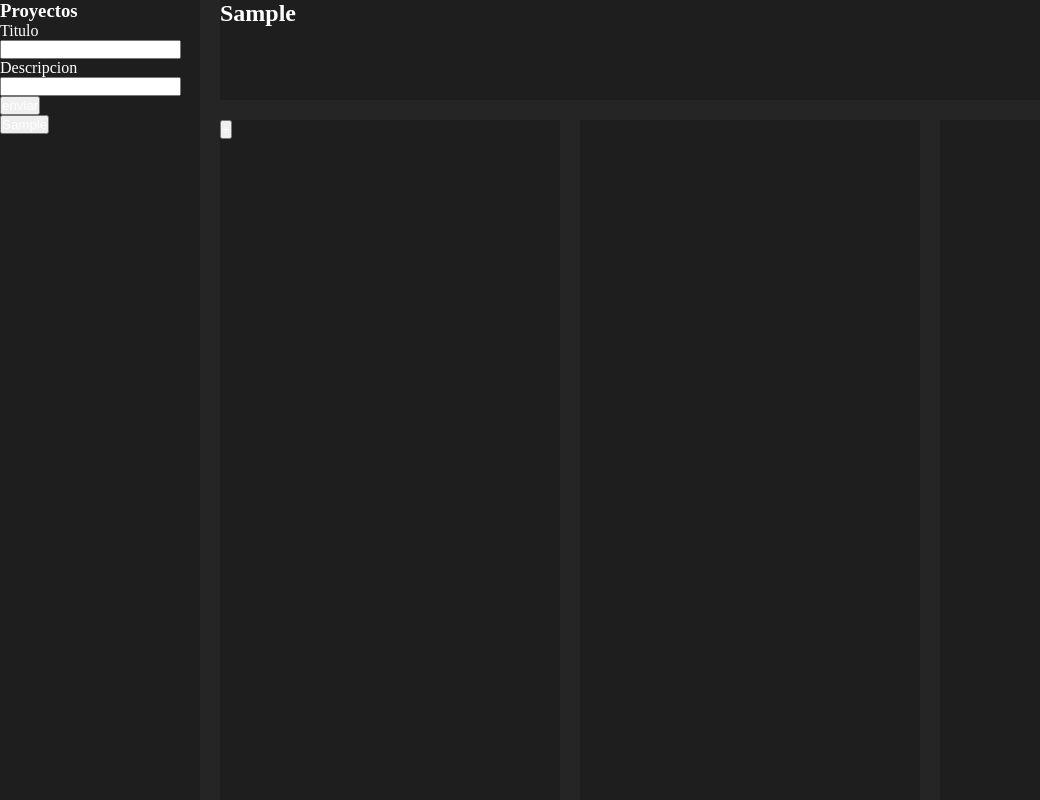
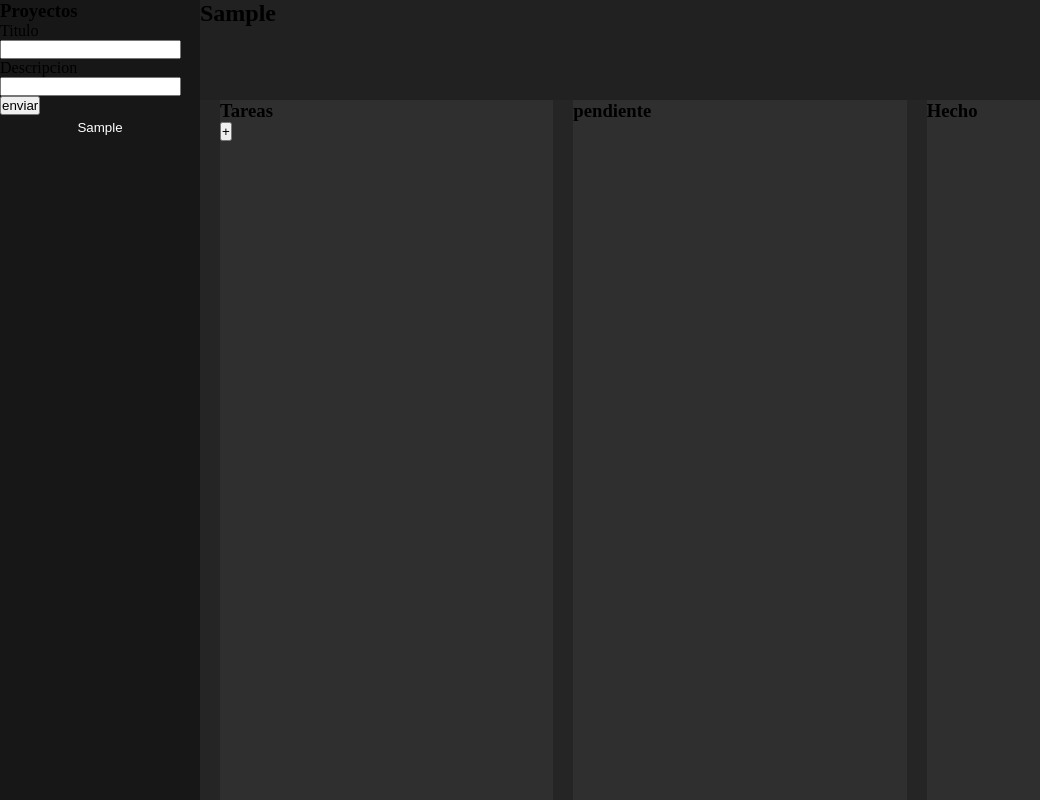
Before and after one commit to RomanPonce/management-projects, a website built with webpack: page src/template.html in a window 1280 px wide. Both pictures are taken after typing "Sample", "Sample" into the empty fields and a click on the button "enviar". Shown: the whole page, without its empty margins (0-1040 px from the left). Built offline with nearby package versions, Linux system fonts and the light colour scheme.

Commit message:
Voy a tratar de separar todo en mas modulos

```diff
--- a/src/js/css/btnShowOrHide.css
+++ b/src/js/css/btnShowOrHide.css
@@ -2,7 +2,6 @@
   display: flex;
   flex-direction: column;
 }
-
 .hide {
   display: none;
 }
--- a/src/js/css/style.css
+++ b/src/js/css/style.css
@@ -2,10 +2,10 @@
   margin: 0;
   padding: 0;
   box-sizing: border-box;
-  color:white;
+  color:black;
 }
 :root {
-  --bg-color: #1e1e1e;
+  --bg-color: #171717;
 }
 
 #container {
@@ -14,7 +14,6 @@
   background-color: #252526;
   display: grid;
   grid-template: 100px 1fr / 200px repeat(3,1fr);
-  gap: 20px;
   grid-template-areas:
           "aside header header header"
           "aside task task task"
@@ -25,10 +24,11 @@
   flex-wrap: nowrap;
   flex-grow: 1;
 }
-header,aside,.pendiente,.haciendo,.hecho{
+aside{
   background-color: var(--bg-color);
 }
 header{
+  background-color: #212121;
   grid-area: header;
 }
 aside{
@@ -41,10 +41,34 @@ aside{
   flex-wrap: nowrap;
   flex-grow: 1;
   gap: 20px;
+  padding: 0 20px ;
 }
 
-.pendiente,.haciendo,.hecho{
+.todo,.pendiente,.hecho{
+  background-color: #2f2f2f;
   flex-grow: 1;
   flex-shrink: 1;
   flex-basis: 0;
 }
+
+/* Botontes */
+
+ul{
+  & :hover{
+    background-color: #2f2f2f;
+  }
+  & li {
+    display: flex;
+    padding: 5px 0;
+    & button {
+    width: 100%;
+    color: white;
+    background-color: transparent;
+    border: none;
+    }
+    & :hover {
+    cursor: pointer;
+    }
+  }
+
+}
--- a/src/js/functions/CreateSeccion.js
+++ b/src/js/functions/CreateSeccion.js
@@ -8,22 +8,29 @@ export default function createSeccion() {
 }
 
 function taskSeccionElements(){
-  const addedTask = document.createElement("div")
+  const tituloToDo = document.createElement("h3")
+  const addedToDo = document.createElement("div")
+  const todo = document.createElement("div")
+  const tituloPendiente = document.createElement("h3")
   const pendiente = document.createElement("div")
-  const haciendo = document.createElement("div")
+  const tituloHecho = document.createElement("h3")
   const hecho = document.createElement("div")
 
-  addedTask.id = "added-task"
-  pendiente.appendChild(addedTask)
+  addedToDo.id = "added-task"
+  tituloToDo.textContent = "Tareas"
+  tituloPendiente.textContent = "pendiente"
+  tituloHecho.textContent = "Hecho"
 
+  todo.appendChild(tituloToDo)
+  todo.appendChild(addedToDo)
+  pendiente.appendChild(tituloPendiente)
+  hecho.appendChild(tituloHecho)
 
+  todo.classList.add("todo")
   pendiente.classList.add("pendiente")
-  pendiente.classList.add("item")
-
-  haciendo.classList.add("haciendo")
   hecho.classList.add("hecho")
 
-  return [ pendiente, haciendo, hecho ]
+  return [ todo, pendiente, hecho ]
 }
 
 function appendTaskSeccion(pendiente, haciendo, hecho){
--- a/src/js/functions/addTaskBotton.js
+++ b/src/js/functions/addTaskBotton.js
@@ -2,39 +2,33 @@ export default function addTaskBotton(){
     const btn = document.createElement("button");
     btn.id = "show-form-task"
     btn.textContent = "+";
-    document.querySelector(".pendiente").appendChild(btn);
+    document.querySelector(".todo").appendChild(btn);
     formTask()
   }
 
 function formTask(){
     const container = document.createElement("div")
-    container.id= "task-form"
-    container.classList.add("hide")
-
     const inputTitle = document.createElement("input")
     const inputDescription = document.createElement("input")
     const inputEndDate = document.createElement("input")
-
     const createTask = document.createElement("button")
-
-
 
     inputEndDate.type = "date"
 
+    container.id= "task-form"
     inputTitle.id = "task-title"
     inputDescription.id = "task-description"
     inputEndDate.id = "task-end-date"
-
     createTask.id = "create-task"
 
     createTask.textContent = "Create"
+
+    container.classList.add("hide")
 
     container.appendChild(inputTitle)
     container.appendChild(inputDescription)
     container.appendChild(inputEndDate)
     container.appendChild(createTask)
 
-
-    document.querySelector(".pendiente").appendChild(container)
-
+    document.querySelector(".todo").appendChild(container)
   }
--- a/src/js/index.js
+++ b/src/js/index.js
@@ -18,12 +18,13 @@ document.addEventListener("DOMContentLoaded", () => {
     projectList.add(createProject())
     insertProject(createProject(),projectList)
     titleContainer.textContent = createProject().title
-    document.querySelector("#added-task").innerHTML = ""
+    empityContentNecesary()
   });
 
   document.querySelector("#show-form-task").addEventListener("click", () => {
-    console.log("HOLA")
     const taskForm = document.querySelector("#task-form")
+    const btnShow = document.querySelector("#show-form-task")
+    btnShow.textContent === "-" ?  btnShow.textContent = "+" : btnShow.textContent = "-"
     taskForm.classList.toggle("show")
     taskForm.classList.toggle("hide")
   });
@@ -35,9 +36,13 @@ document.addEventListener("DOMContentLoaded", () => {
     insertTask(createTask(),projectList)
   });
 
-
 });
 
+function empityContentNecesary(){
+  document.querySelector("#added-task").innerHTML = ""
+  document.querySelector("#form_project-title").value = ""
+  document.querySelector("#form_project-description").value = ""
+}
 
 function getFormTask() {
   const title = document.querySelector("#task-title").value
@@ -61,7 +66,7 @@ function createProject() {
   return project
 }
 
-// Esta funciones ya esta haciendo demasiadas cosas
+// Esta fgit cheactory-functions ya esta haciendo demasiadas cosas
 
 function insertTask(task,projectList) {
   const box = document.createElement("div")
@@ -83,10 +88,18 @@ function insertTask(task,projectList) {
 
 function insertProject(project, projectList) {
   const btn = document.createElement("button")
+  const btnDelete = document.createElement("img")
+  const btnEdit = document.createElement("img")
+  const li = document.createElement("li")
+
   btn.classList.add("project")
-  const li = document.createElement("li")
+  btnEdit.textContent = "Editar"
+  btnDelete.textContent =  "delete"
   btn.textContent = project.title
   li.appendChild(btn)
+  li.appendChild(btnEdit)
+  li.appendChild(btnDelete)
+
   projectContainer.appendChild(li)
   btn.addEventListener("click",()=>{
     document.querySelector("#added-task").innerHTML = ""
--- a/src/template.html
+++ b/src/template.html
@@ -16,7 +16,7 @@
           <form id="form_project">
             <label for="titulo-projecto">
               Titulo
-              <input id="form_project-title" type="text" name="titulo-projecto" />
+              <input id="form_project-title" type="text" name="titulo-projecto" required/>
             </label>
             <label for="descripcion-projecto">
               Descripcion
@@ -24,6 +24,7 @@
                 id="form_project-description"
                 type="textarea"
                 name="descripcion-projecto"
+                required
               />
             </label>
             <button id="form_project-btn" type="submit">enviar</button>
```
Also changed, not shown: src/js/assets/pen.svg (added), src/js/assets/rubbish.svg (added).
